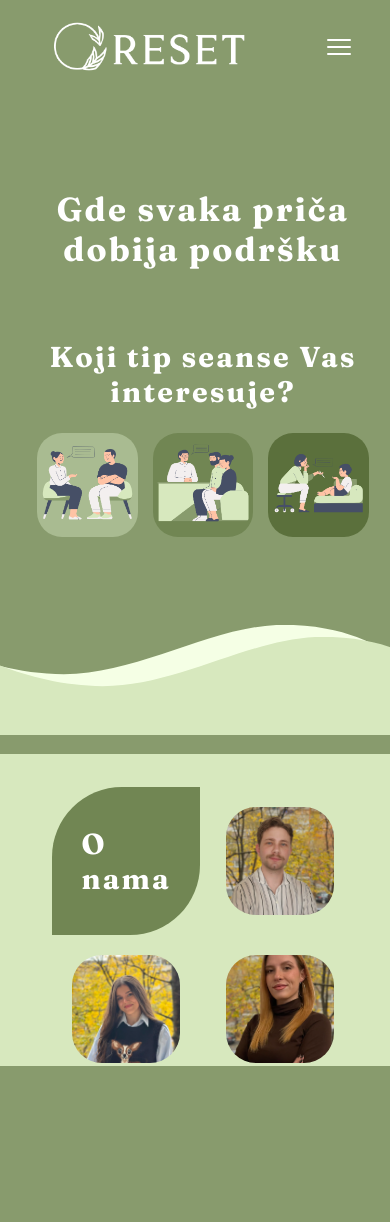
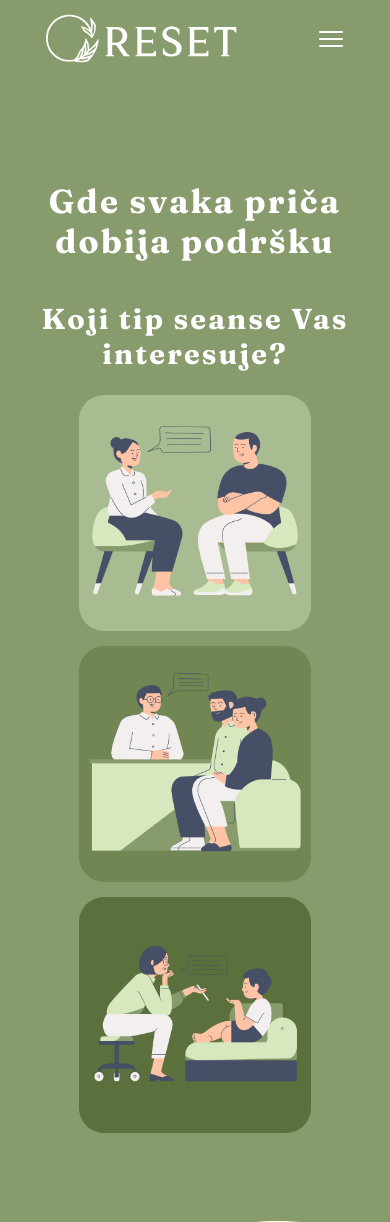
Before and after one commit to LazarSavkovic/Reset, a Flask app: page / in a window 390 px wide; the page is wider, and only the part inside the window is pictured. Shown: the top 1222 px of that part. Run offline with Flask 3, Linux system fonts and the light colour scheme.

Commit message:
more improved ui

```diff
--- a/static/css/styles.css
+++ b/static/css/styles.css
@@ -1,15 +1,24 @@
 * {
     box-sizing: border-box;
+}
+/*
+* {
+    outline: 1px solid red;
+} */
+
+html {
+     overflow-x: hidden;
 }
 
 body {
     background-color: #889b6d;
-    font-family:  "Fraunces", serif;
+    font-family: "Fraunces", serif;
     color: white;
     letter-spacing: 0.15rem;
     width: 100vw;
     min-height: 100vh;
     overflow-x: hidden;
+    margin: 0;
 }
 
 h1 {
@@ -43,7 +52,8 @@ nav .links {
 
 }
 
-nav .links a, nav .dropdown-links a {
+nav .links a,
+nav .dropdown-links a {
     margin-left: 15px;
     text-decoration: none;
     font-size: 1.2rem;
@@ -75,6 +85,9 @@ nav .links a:not(:last-child) {
 }
 
 #sessions {
+    display: flex;
+    flex-direction: column;
+    align-items: center;
     margin: 100px 0;
 }
 
@@ -143,7 +156,8 @@ nav .links a:not(:last-child) {
     justify-content: space-between;
 }
 
-.therapist, #about-us-text {
+.therapist,
+#about-us-text {
     display: flex;
     justify-content: center;
     align-items: center;
@@ -188,21 +202,24 @@ nav .links a:not(:last-child) {
     cursor: pointer;
 }
 
-#about-us-text:hover h1{
+#about-us-text:hover h1 {
     transition: 0.4s;
     transform: scale(125%);
 
 }
+
 #about-us-content {
     opacity: 0;
     display: none;
     transition: opacity 0.4s;
 }
+
 #about-us-text p {
     font-size: 1.2rem;
 }
 
-#about-us-bg, #about-us-bg2 {
+#about-us-bg,
+#about-us-bg2 {
     position: absolute;
     z-index: -10;
     width: 125vw;
@@ -222,10 +239,10 @@ nav .links a:not(:last-child) {
 #about-us-bgcolor {
     position: absolute;
     z-index: -11;
-    top: 30vw;
+    top: 20vw;
     left: -25vw;
     width: 125vw;
-    height: 80vw;
+    height: 100vw;
     background-color: #d7e8be;
 }
 
@@ -243,7 +260,8 @@ nav .links a:not(:last-child) {
 }
 
 
-#prices-bg, #prices-bg2 {
+#prices-bg,
+#prices-bg2 {
     position: absolute;
     z-index: -10;
     width: 125vw;
@@ -355,7 +373,8 @@ section#contact form {
     margin: auto;
 }
 
-section#contact form input, textarea {
+section#contact form input,
+textarea {
     border: none;
     border-radius: 5px;
     margin: 5px;
@@ -383,13 +402,14 @@ section#contact form button:active {
 }
 
 #contact {
-    height: 140vh;
+    height: 70vh;
     position: relative;
     color: #f5ffe5;
 }
 
 
-#contact-bg, #contact-bg2 {
+#contact-bg,
+#contact-bg2 {
     position: absolute;
     z-index: -10;
     width: 125vw;
@@ -411,7 +431,7 @@ section#contact form button:active {
     top: 10vw;
     left: -25vw;
     width: 125vw;
-    height: 1500px;
+    height: 500px;
     background-color: #889b6d;
 }
 
@@ -420,7 +440,7 @@ section#contact form button:active {
     position: absolute;
     right: 0;
     top: 100%;
-    background-color:#d7e8be;
+    background-color: #d7e8be;
     color: #5b703c;
     padding: 20px;
     gap: 10px;
@@ -452,6 +472,7 @@ section#contact form button:active {
     nav .links {
         display: none;
     }
+
     #hamburger {
         display: block;
     }
@@ -465,7 +486,7 @@ section#contact form button:active {
     }
 
     .therapist {
-        padding: 26px;
+        padding: 20px;
     }
 }
 
@@ -488,7 +509,11 @@ section#contact form button:active {
     }
 
     .therapist {
-        padding: 24px;
+        padding: 17px;
+    }
+
+    #about-us-bgcolor {
+        height: 120vw;
     }
 }
 
@@ -517,6 +542,8 @@ section#contact form button:active {
 
     #session-types {
         gap: 20px;
+        flex-direction: column;
+        width: 60%;
     }
 
     #about-us {
@@ -524,7 +551,31 @@ section#contact form button:active {
     }
 
     .therapist {
-        padding: 22px;
+        padding: 13px;
+    }
+
+    #about-us-bgcolor {
+        height: 140vw;
+    }
+
+        #prices-bgcolor {
+        height: 1800px;
+    }
+
+    .prices-single {
+        flex-direction: column;
+    }
+
+    .prices-text-content {
+        height: 50vw;
+    }
+
+    #prices-couple {
+        flex-direction: column;
+    }
+
+    .prices-img {
+        display: none;
     }
 
 }
@@ -538,10 +589,14 @@ section#contact form button:active {
     nav {
         margin: 0 8%;
     }
+
     #session-types {
         gap: 15px;
+        width: 70%;
     }
-    .session-type, .session-type .session-type-text {
+
+    .session-type,
+    .session-type .session-type-text {
         border-radius: 25px;
     }
 
@@ -555,9 +610,19 @@ section#contact form button:active {
     }
 
     .therapist {
-        padding: 20px;
+        padding: 10px;
     }
+
     #about-us {
         padding: 150px 15px;
     }
+
+    #sessions-titles h1 {
+        margin: 0 0;
     }
+
+
+    #sessions-titles h2 {
+        margin-top: 40px;
+    }
+}
```
Lines whose indentation alone changed are shown as unchanged.
